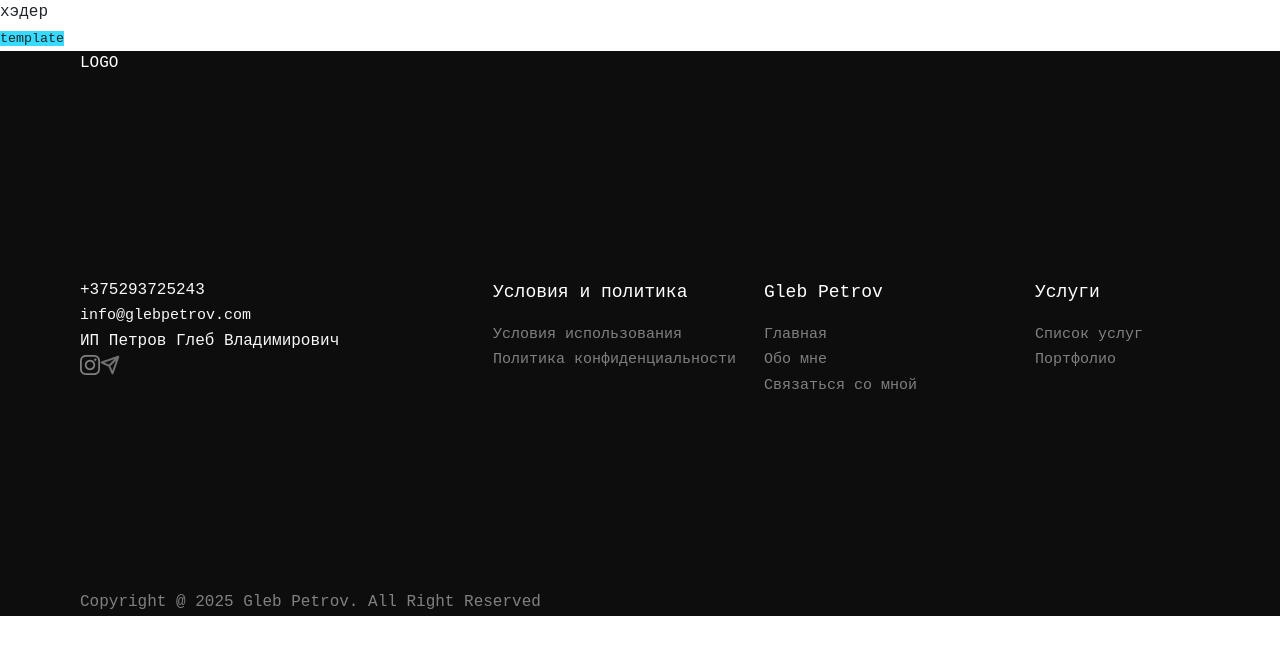
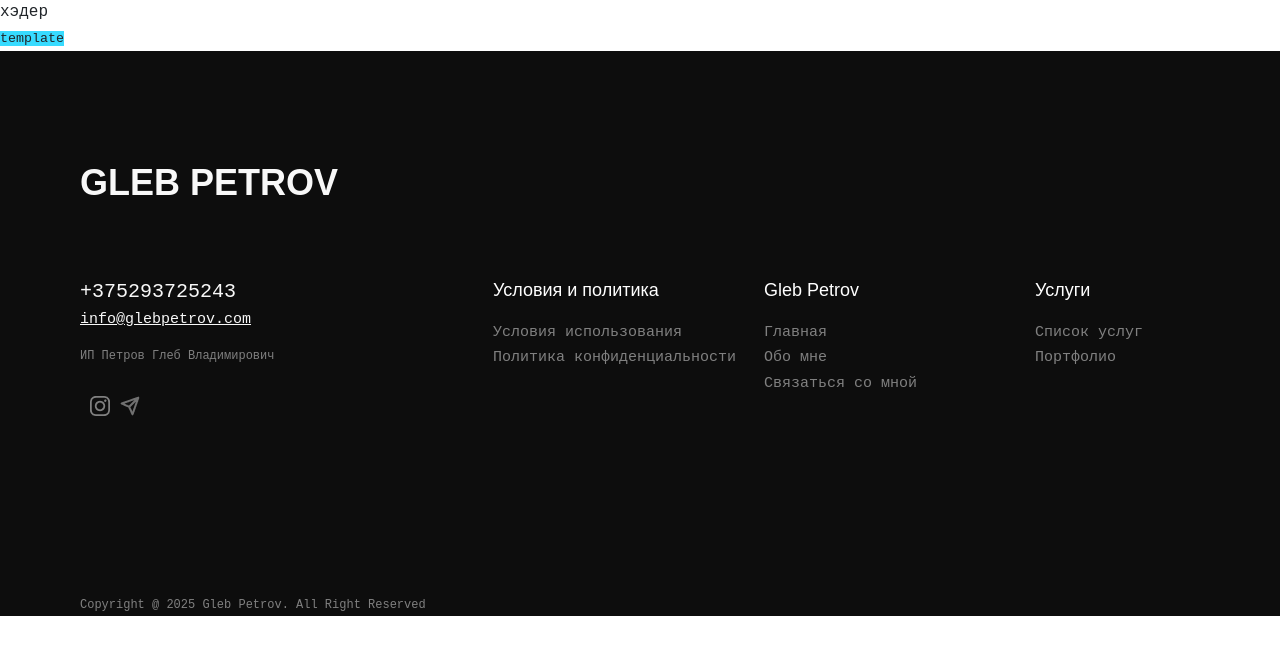
Before and after one commit to KseniaSafonova/producer, a Vue app: page / in a window 1280 px wide. Shown: the top 654 px of the page. Built offline with nearby package versions, Linux system fonts and the light colour scheme.

Commit message:
footer desktop

```diff
--- a/src/components/common/Footer/Footer.vue
+++ b/src/components/common/Footer/Footer.vue
@@ -8,12 +8,13 @@ export default {
 
 <template>
   <div class="footer">
-    <div class="logo">LOGO</div>
+    <div class="logo">GLEB PETROV</div>
       <div class="mainFooterBlock">
+<!--  Контакты -->
       <div class="footerContactsBlock">
-        <div>+375293725243</div>
-        <div><a href="">info@glebpetrov.com</a></div>
-        <div>ИП Петров Глеб Владимирович</div>
+        <div class="phoneNumber">+375293725243</div>
+        <div class="mail">info@glebpetrov.com</div>
+        <div class="ip">ИП Петров Глеб Владимирович</div>
         <div class="socialNetworks">
           <img src="../../../assets/img/instagram.png" alt="">
           <a href="https://t.me/magistr_glebus">
@@ -21,6 +22,7 @@ export default {
           </a>
         </div>
       </div>
+<!-- Меню -->
     <FooterListBlock/>
     </div>
   <div class="copyright">Copyright @ 2025 Gleb Petrov. All Right Reserved</div>
@@ -29,14 +31,24 @@ export default {
 
 <style lang="postcss">
 .footer {
-    background-color: var(--color-black);
-    height: 565px;
-    display: grid;
+  background-color: var(--color-black);
+  height: 565px;
+  display: grid;
 }
 
 .mainFooterBlock {
-    display: flex;
-  margin-top: 200px;
+  display: flex;
+  margin-top: 80px;
+}
+
+.logo {
+  color: var(--color-gray-30);
+  font-family: var(--font-flex);
+  margin-top: 120px;
+  margin-left: 80px;
+  font-weight: 700;
+  font-size: var(--size-text-3xl);
+  line-height: 24px;
 }
 
 .footerContactsBlock {
@@ -45,14 +57,42 @@ export default {
   margin-left: 80px;
 }
 
+.phoneNumber {
+  font-weight: 400;
+  font-size: var(--size-text-l);
+  font-family: var(--font-mono);
+}
+
+.mail {
+  font-weight: 400;
+  font-size: 15px;
+  text-decoration: underline;
+  text-decoration-style: solid;
+  font-family: var(--font-mono);
+}
+
+.ip {
+  font-weight: 400;
+  font-size: var(--size-text-2xs);
+  color: var(--color-gray);
+  margin-top: 15px;
+  font-family: var(--font-mono);
+}
+
+.socialNetworks {
+  margin-top: 30px;
+}
+
+.socialNetworks img {
+  margin-left: 10px;
+}
+
 .copyright {
   color: var(--color-gray);
-  margin-top: 190px;
+  margin-top: 170px;
   margin-left: 80px;
+  font-size: var(--size-text-2xs);
+  font-family: var(--font-mono);
 }
 
-.logo {
-  margin-left: 80px;
-  color: white;
-}
 </style>
--- a/src/components/ui/FooterListBlock/FooterListBlock.vue
+++ b/src/components/ui/FooterListBlock/FooterListBlock.vue
@@ -57,6 +57,7 @@ ul {
   list-style-type: none;
   color: var(--color-gray);
   width: 271px;
+  font-family: var(--font-mono);
 }
 
 .listHeader {
@@ -64,5 +65,6 @@ ul {
   height: 44px;
   font-weight: 500;
   font-size: 18px;
+  font-family: var(--font-flex);
 }
 </style>
```
